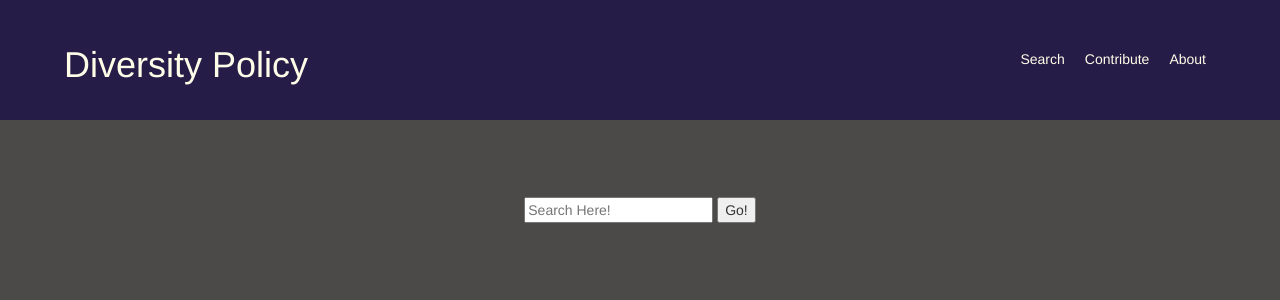
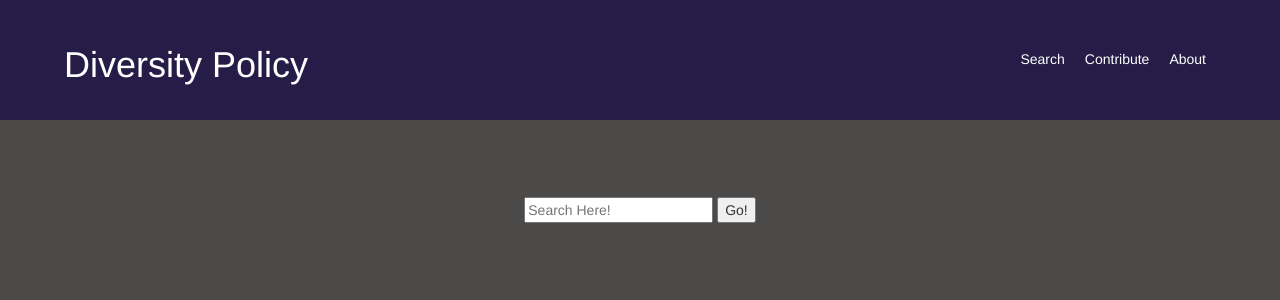
Before and after one commit to nickcirone/divpolicy, a Django app: page / in a window 1280 px wide. Shown: the top 300 px of the page. Run offline with Django 3.2, Linux system fonts and the light colour scheme; some libraries are stand-ins or nearby versions.

Commit message:
tiny style changes

```diff
--- a/blog/static/css/blog.css
+++ b/blog/static/css/blog.css
@@ -37,7 +37,7 @@ body {
 }
 
 #banner #site_head {
-    color: #fffee8;
+    color: #ffffff;
 }
 
 form.searchbar {
@@ -56,7 +56,7 @@ input.searchbar_text {
 
 #banner_links a {
     padding: 10px;
-    color: #fffee8;
+    color: #ffffff;
 }
 
 h3.school_name {
```
